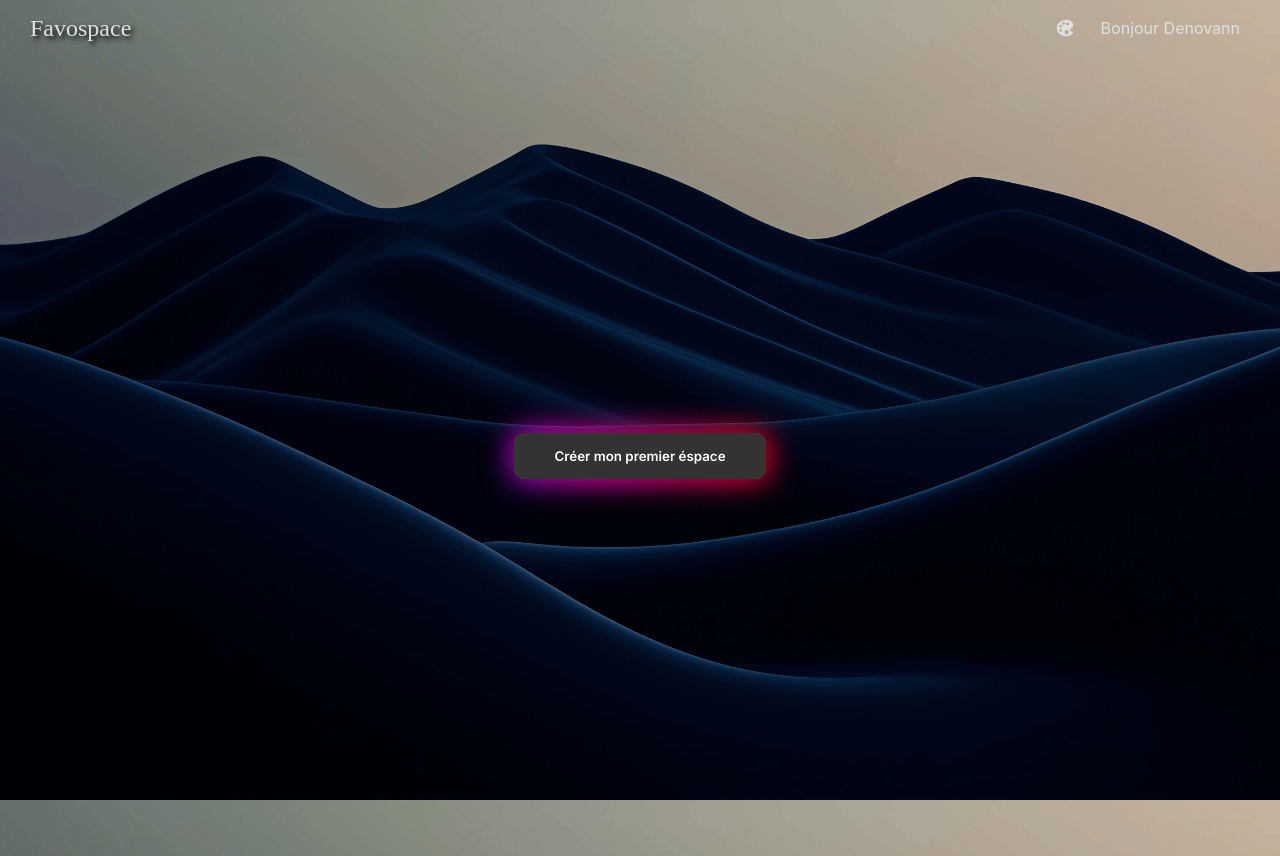
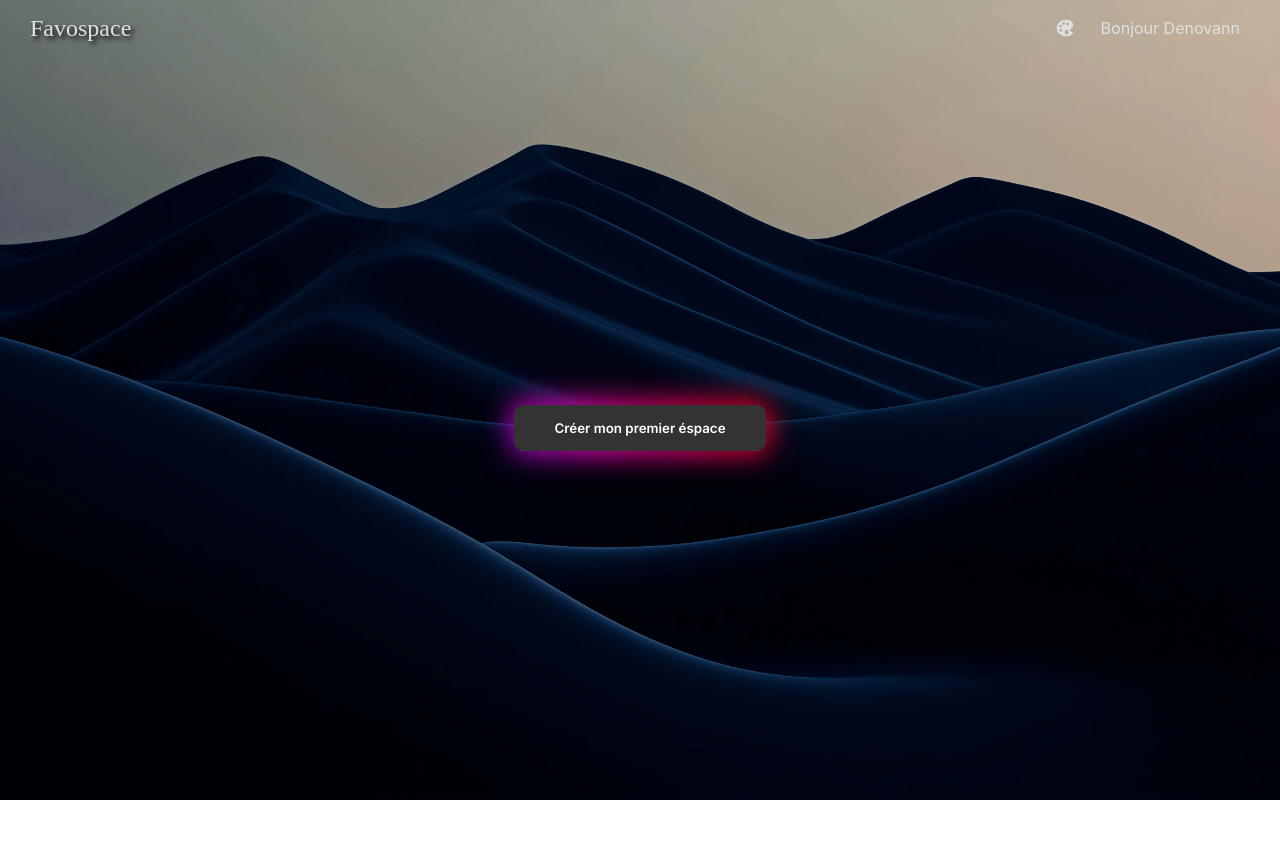
Before and after one commit to Deunoh/favospace-front, a React (Vite) app: page / in a window 1280 px wide. After the commit the page ends 800 px from the top, so only its background shows below. Built offline with nearby package versions, Linux system fonts and the light colour scheme; a web font is replaced by a local one.

Commit message:
fix height start btn and add component addtheme

```diff
--- a/src/components/Header/Header.scss
+++ b/src/components/Header/Header.scss
@@ -1,6 +1,6 @@
 @use '../../styles/variables' as v;
 .header-container {
-  height: 3.5rem;
+  height: v.$header-height;
   width: 100%;
   // background-color: rgba(56, 56, 61, 0.6);
   // -webkit-backdrop-filter: blur(14px);
--- /dev/null
+++ b/src/components/Header/ThemeModal/AddTheme.jsx
@@ -0,0 +1,12 @@
+import './ThemeModal.scss';
+import { FaCirclePlus } from 'react-icons/fa6';
+
+const AddTheme = () => {
+  return (
+    <div className="add-theme-option theme-option">
+      <FaCirclePlus size={60} />
+    </div>
+  );
+};
+
+export default AddTheme;
--- a/src/components/Header/ThemeModal/ThemeModal.jsx
+++ b/src/components/Header/ThemeModal/ThemeModal.jsx
@@ -1,4 +1,3 @@
-import React from 'react';
 import './ThemeModal.scss';
 import mountain1 from '../../../assets/mountain-1.jpg';
 import mountain2 from '../../../assets/mountain-2.jpg';
@@ -7,10 +6,11 @@ import mountain4 from '../../../assets/mountain-4.jpg';
 import mountainDark1 from '../../../assets/mountain_dark-1.png';
 import mountainDark2 from '../../../assets/mountain_dark-2.png';
 import mountainDark3 from '../../../assets/mountain_dark-3.png';
+import AddTheme from './AddTheme';
 
 const themes = [
-  { name: 'Mountain 1', image: mountain1 },
-  { name: 'Mountain 2', image: mountain2 },
+  // { name: 'Mountain 1', image: mountain1 },
+  // { name: 'Mountain 2', image: mountain2 },
   { name: 'Mountain 3', image: mountain3 },
   { name: 'Mountain 4', image: mountain4 },
   { name: 'Mountain dark 1', image: mountainDark1 },
@@ -31,6 +31,7 @@ const ThemeModal = ({ onChangeTheme }) => {
             onClick={() => onChangeTheme(theme.image)}
           />
         ))}
+        <AddTheme />
       </div>
     </div>
   );
--- a/src/components/Header/ThemeModal/ThemeModal.scss
+++ b/src/components/Header/ThemeModal/ThemeModal.scss
@@ -30,4 +30,26 @@
       transform: scale(1.05);
     }
   }
+  .add-theme-option {
+    display: flex;
+    justify-content: center;
+    align-items: center;
+    background-color: rgba(75, 85, 99, 0.6);
+    border: 2px dashed #ffffff;
+    transition: all 0.3s ease;
+
+    &:hover {
+      background-color: rgba(75, 85, 99, 0.8);
+      border-color: #f3f4f6;
+      svg {
+        color: #f3f4f6;
+        transform: scale(1.1);
+      }
+    }
+
+    svg {
+      color: #ffffff;
+      transition: all 0.3s ease;
+    }
+  }
 }
--- a/src/components/StartButton/StartButton.scss
+++ b/src/components/StartButton/StartButton.scss
@@ -1,6 +1,7 @@
+@use '../../styles/variables' as v;
 .start-btn-container {
   width: 100vw;
-  height: 100vh;
+  height: calc(100vh - v.$header-height);
   display: flex;
   justify-content: center;
   align-items: center;
--- a/src/styles/_variables.scss
+++ b/src/styles/_variables.scss
@@ -5,6 +5,7 @@ Définition de variables Sass, par exemple :
 
 $main-title-font: 'GFS Didot', serif;
 $light-font-color: #e0e0e0;
+$header-height: 3.5rem;
 
 // Dégradé
 $default-degrade: linear-gradient(to right, #dc2430, #7b4397);
```
